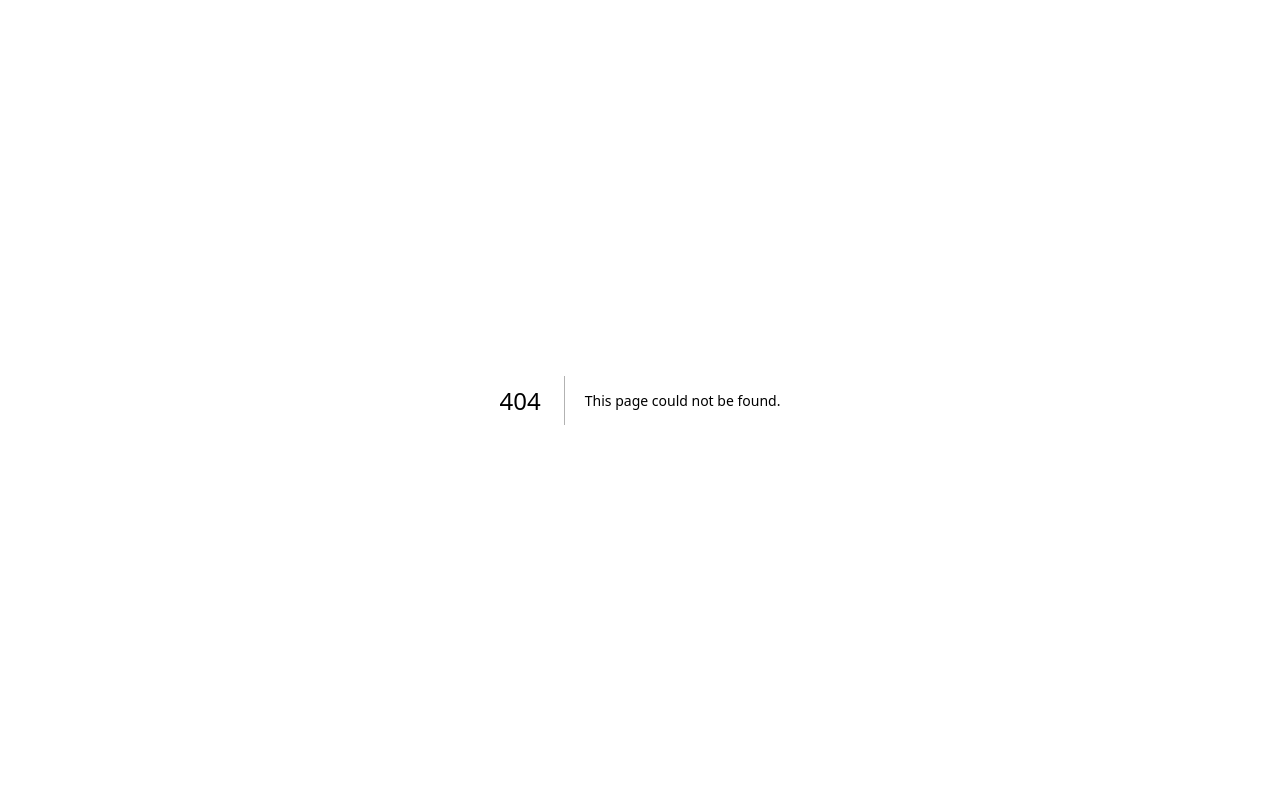
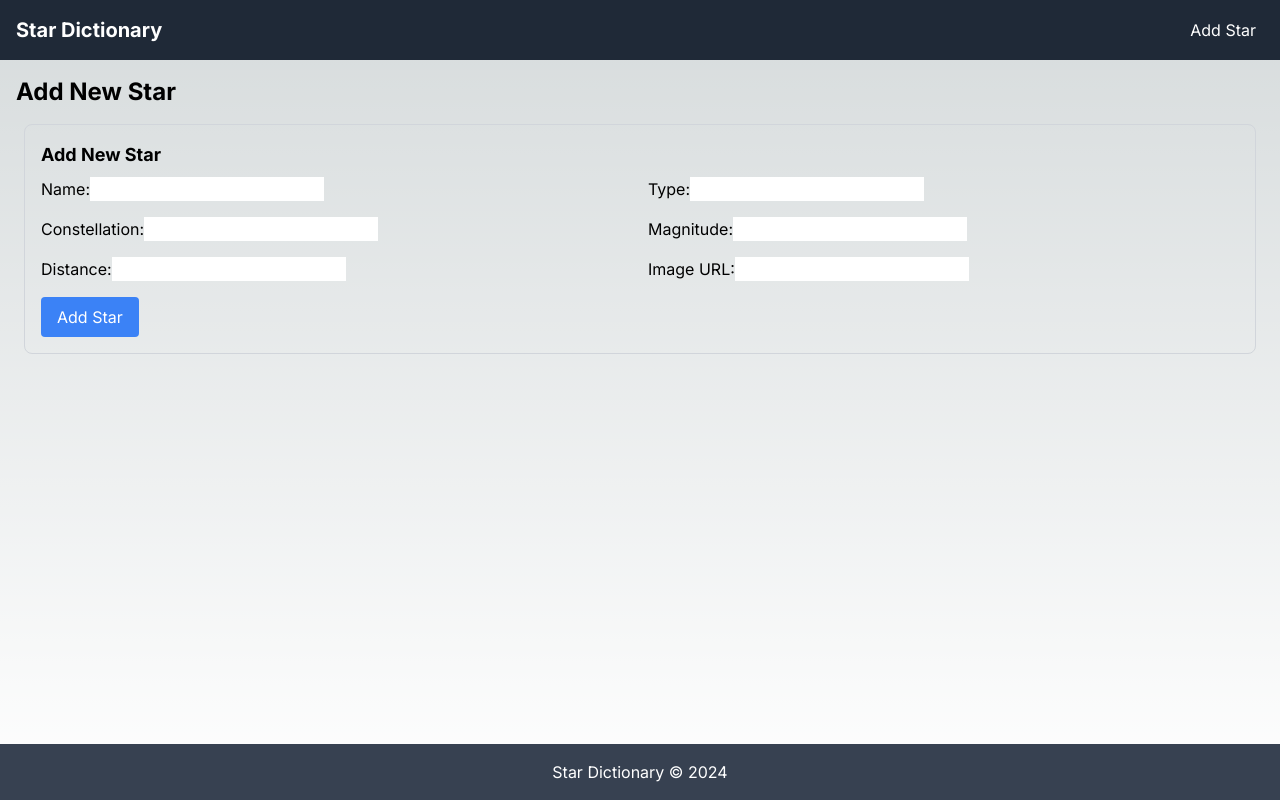
Before and after one commit to Damiangorskii/stars-next-app, a Next.js app: page /stars/create in a window 1280 px wide. Before the commit this address had no page. Built offline with nearby package versions, Linux system fonts and the light colour scheme.

Commit message:
Add more CRUD functionalities

```diff
--- a/src/app/page.tsx
+++ b/src/app/page.tsx
@@ -33,11 +33,21 @@ const Home: React.FC<HomeProps> = () => {
     fetchStars();
   }, []);
 
+  const handleDelete = async (id: number) => {
+    try {
+      const updatedStars = stars.filter(star => star.id !== id);
+      setStars(updatedStars);
+    } catch (error) {
+      console.error('Error deleting star:', error);
+      alert('Failed to delete the star. Please try again.');
+    }
+  };
+
   return (
     <Layout>
       <div className="container mx-auto p-4">
         <h1 className="text-2xl font-bold mb-4">List of Stars</h1>
-        <StarList stars={stars} />
+        <StarList stars={stars} onDelete={handleDelete} />
       </div>
     </Layout>
   );
--- /dev/null
+++ b/src/app/stars/[starId]/page.tsx
@@ -0,0 +1,51 @@
+'use client'
+import axios from 'axios';
+import React, { useEffect, useState } from 'react';
+import { useParams } from 'next/navigation';
+import StarDetails from '../../../components/star/StarDetails';
+import Layout from '@/components/Layout';
+
+interface Star {
+  id: number;
+  name: string;
+  type: string;
+  constellation: string;
+  magnitude?: number;
+  distance?: number;
+  imageUrl?: string;
+}
+
+const StarPage: React.FC = () => {
+  const [star, setStar] = useState<Star | null>(null);
+  const params = useParams();
+  const starId = params.starId;
+
+  useEffect(() => {
+    if (!starId) return;
+
+    const fetchStar = async () => {
+      try {
+        const res = await axios.get(`http://localhost:3000/api/read?starId=${starId}`);
+        setStar(res.data);
+      } catch (error) {
+        console.error('Error fetching star:', error);
+      }
+    };
+
+    fetchStar();
+  }, [starId]);
+
+  if (!star) {
+    return <div>Loading...</div>;
+  }
+
+  return (
+    <div>
+      <Layout>
+        <StarDetails star={star} />
+      </Layout>
+    </div>
+  );
+};
+
+export default StarPage;
--- /dev/null
+++ b/src/app/stars/create/page.tsx
@@ -0,0 +1,16 @@
+import React from 'react';
+import Layout from "../../../components/Layout"
+import AddStarForm from '../../../components/star/AddStarForm';
+
+const Create: React.FC = () => {
+  return (
+    <Layout>
+      <div className="container mx-auto p-4">
+        <h1 className="text-2xl font-bold mb-4">Add New Star</h1>
+        <AddStarForm />
+      </div>
+    </Layout>
+  );
+};
+
+export default Create;
--- a/src/components/Navbar.tsx
+++ b/src/components/Navbar.tsx
@@ -9,7 +9,7 @@ const Navbar = () => {
           <span className="text-xl font-bold cursor-pointer">Star Dictionary</span>
         </Link>
         <div>
-          <Link href="/create" passHref>
+          <Link href="/stars/create" passHref>
             <span className="p-2 cursor-pointer">Add Star</span>
           </Link>
         </div>
--- /dev/null
+++ b/src/components/star/AddStarForm.tsx
@@ -0,0 +1,81 @@
+'use client';
+import React, { useState } from 'react';
+import axios from 'axios';
+import { useRouter } from 'next/navigation';
+
+const AddStarForm: React.FC = () => {
+    const [formData, setFormData] = useState({
+        name: '',
+        type: '',
+        constellation: '',
+        magnitude: '',
+        distance: '',
+        imageUrl: '',
+    });
+
+    const router = useRouter();
+
+    const handleChange = (e: React.ChangeEvent<HTMLInputElement>) => {
+        const { name, value } = e.target;
+        setFormData(prevState => ({
+            ...prevState,
+            [name]: value,
+        }));
+    };
+
+    const handleSubmit = async (e: React.FormEvent<HTMLFormElement>) => {
+        e.preventDefault();
+        try {
+            const response = await axios.post('/api/create', formData);
+            const newStarId = response.data.id;
+            setFormData({
+                name: '',
+                type: '',
+                constellation: '',
+                magnitude: '',
+                distance: '',
+                imageUrl: '',
+            });
+
+            router.push(`/stars/${newStarId}`);
+        } catch (error) {
+            console.error('Error adding star:', error);
+            alert('Error adding star. Please try again later.');
+        }
+    };
+
+    return (
+        <form onSubmit={handleSubmit} className="border border-gray-300 rounded-lg p-4 m-2">
+            <h2 className="text-lg font-bold mb-2">Add New Star</h2>
+            <div className="grid grid-cols-2 gap-4">
+                <div>
+                    <label htmlFor="name">Name:</label>
+                    <input type="text" id="name" name="name" value={formData.name} onChange={handleChange} style={{ color: 'black' }} />
+                </div>
+                <div>
+                    <label htmlFor="type">Type:</label>
+                    <input type="text" id="type" name="type" value={formData.type} onChange={handleChange} style={{ color: 'black' }} />
+                </div>
+                <div>
+                    <label htmlFor="constellation">Constellation:</label>
+                    <input type="text" id="constellation" name="constellation" value={formData.constellation} onChange={handleChange} style={{ color: 'black' }} />
+                </div>
+                <div>
+                    <label htmlFor="magnitude">Magnitude:</label>
+                    <input type="text" id="magnitude" name="magnitude" value={formData.magnitude} onChange={handleChange} style={{ color: 'black' }} />
+                </div>
+                <div>
+                    <label htmlFor="distance">Distance:</label>
+                    <input type="text" id="distance" name="distance" value={formData.distance} onChange={handleChange} style={{ color: 'black' }} />
+                </div>
+                <div>
+                    <label htmlFor="imageUrl">Image URL:</label>
+                    <input type="text" id="imageUrl" name="imageUrl" value={formData.imageUrl} onChange={handleChange} style={{ color: 'black' }} />
+                </div>
+            </div>
+            <button type="submit" className="mt-4 bg-blue-500 text-white px-4 py-2 rounded hover:bg-blue-600">Add Star</button>
+        </form>
+    );
+};
+
+export default AddStarForm;
--- a/src/components/star/StarCard.tsx
+++ b/src/components/star/StarCard.tsx
@@ -1,4 +1,6 @@
 import React from 'react';
+import axios from 'axios';
+import { useRouter } from 'next/navigation';
 
 interface StarCardProps {
   star: {
@@ -10,19 +12,44 @@ interface StarCardProps {
     distance?: number;
     imageUrl?: string;
   };
+  onDelete: (id: number) => void;
 }
 
-const StarCard: React.FC<StarCardProps> = ({ star }) => {
+const StarCard: React.FC<StarCardProps> = ({ star, onDelete }) => {
+  const router = useRouter();
+
+  const handleDelete = async () => {
+    if (window.confirm('Are you sure you want to delete this star?')) {
+      try {
+        await axios.delete(`/api/delete?id=${star.id}`);
+        onDelete(star.id);
+      } catch (error) {
+        console.error('Error deleting star:', error);
+        alert('Failed to delete the star. Please try again.');
+      }
+    }
+  };
+
+  const handleEdit = () => {
+    router.push(`/edit-star/${star.id}`);
+  };
+
   return (
     <div className="border border-gray-300 rounded-lg p-4 m-2">
-      <h3 className="text-xl font-bold">{star.name}</h3>
+      <div className="flex justify-between items-center">
+        <h3 className="text-xl font-bold">{star.name}</h3>
+        <div>
+          <button onClick={handleEdit} className="bg-blue-500 text-white px-3 py-1 rounded hover:bg-blue-600 mr-2">Edit</button>
+          <button onClick={handleDelete} className="bg-red-500 text-white px-3 py-1 rounded hover:bg-red-600">Delete</button>
+        </div>
+      </div>
       <p>Type: {star.type}</p>
       <p>Constellation: {star.constellation}</p>
       {star.magnitude && <p>Magnitude: {star.magnitude}</p>}
       {star.distance && <p>Distance: {star.distance} light years</p>}
       {star.imageUrl && (
         <div className="mt-3">
-          <img src={star.imageUrl} alt={star.name} className="max-w-full h-auto" />
+          <img src={star.imageUrl} alt={star.name} className="max-w-full h-auto rounded-lg" />
         </div>
       )}
     </div>
--- /dev/null
+++ b/src/components/star/StarDetails.tsx
@@ -0,0 +1,28 @@
+import React from 'react';
+
+interface StarDetailsProps {
+  star: {
+    id: number;
+    name: string;
+    type: string;
+    constellation: string;
+    magnitude?: number;
+    distance?: number;
+    imageUrl?: string;
+  };
+}
+
+const StarDetails: React.FC<StarDetailsProps> = ({ star }) => {
+  return (
+    <div className="flex flex-col items-center justify-center m-4">
+      <h1 className="text-2xl font-bold text-center">{star.name}</h1>
+      <p className="text-lg text-center">Type: {star.type}</p>
+      <p className="text-lg text-center">Constellation: {star.constellation}</p>
+      {star.magnitude && <p className="text-lg text-center">Magnitude: {star.magnitude}</p>}
+      {star.distance && <p className="text-lg text-center">Distance: {star.distance} light years</p>}
+      {star.imageUrl && <img src={star.imageUrl} alt={star.name} className="max-w-xs mt-4" />}
+    </div>
+  );
+};
+
+export default StarDetails;
--- a/src/components/star/StarList.tsx
+++ b/src/components/star/StarList.tsx
@@ -11,13 +11,14 @@ interface StarListProps {
     distance?: number;
     imageUrl?: string;
   }[];
+  onDelete: (id: number) => void;
 }
 
-const StarList: React.FC<StarListProps> = ({ stars }) => {
+const StarList: React.FC<StarListProps> = ({ stars, onDelete }) => {
   return (
     <div>
       {stars && stars.map(star => (
-        <StarCard key={star.id} star={star} />
+        <StarCard key={star.id} star={star} onDelete={onDelete} />
       ))}
     </div>
   );
```
Also changed, not shown: 1 other file (tests, documents, lock files or other folders).
